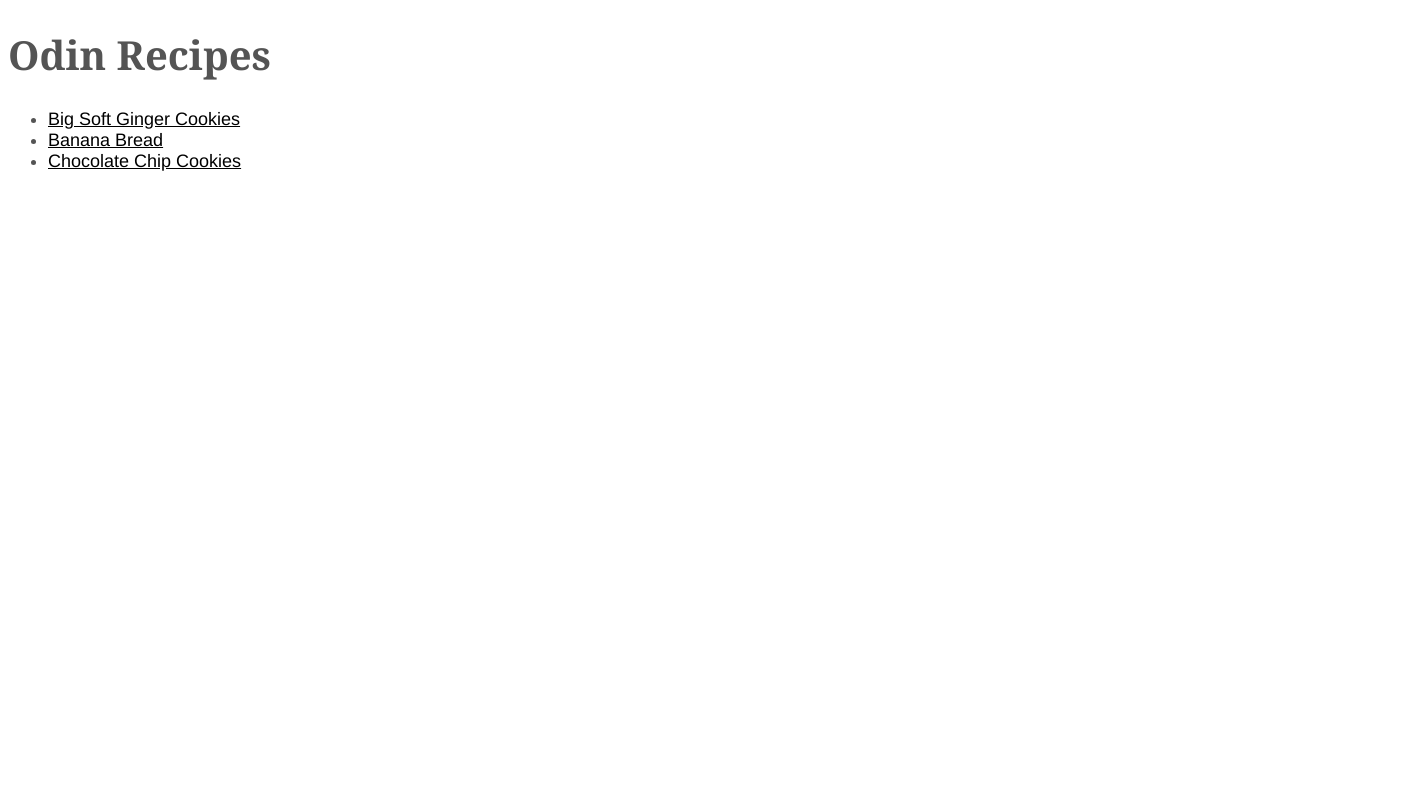
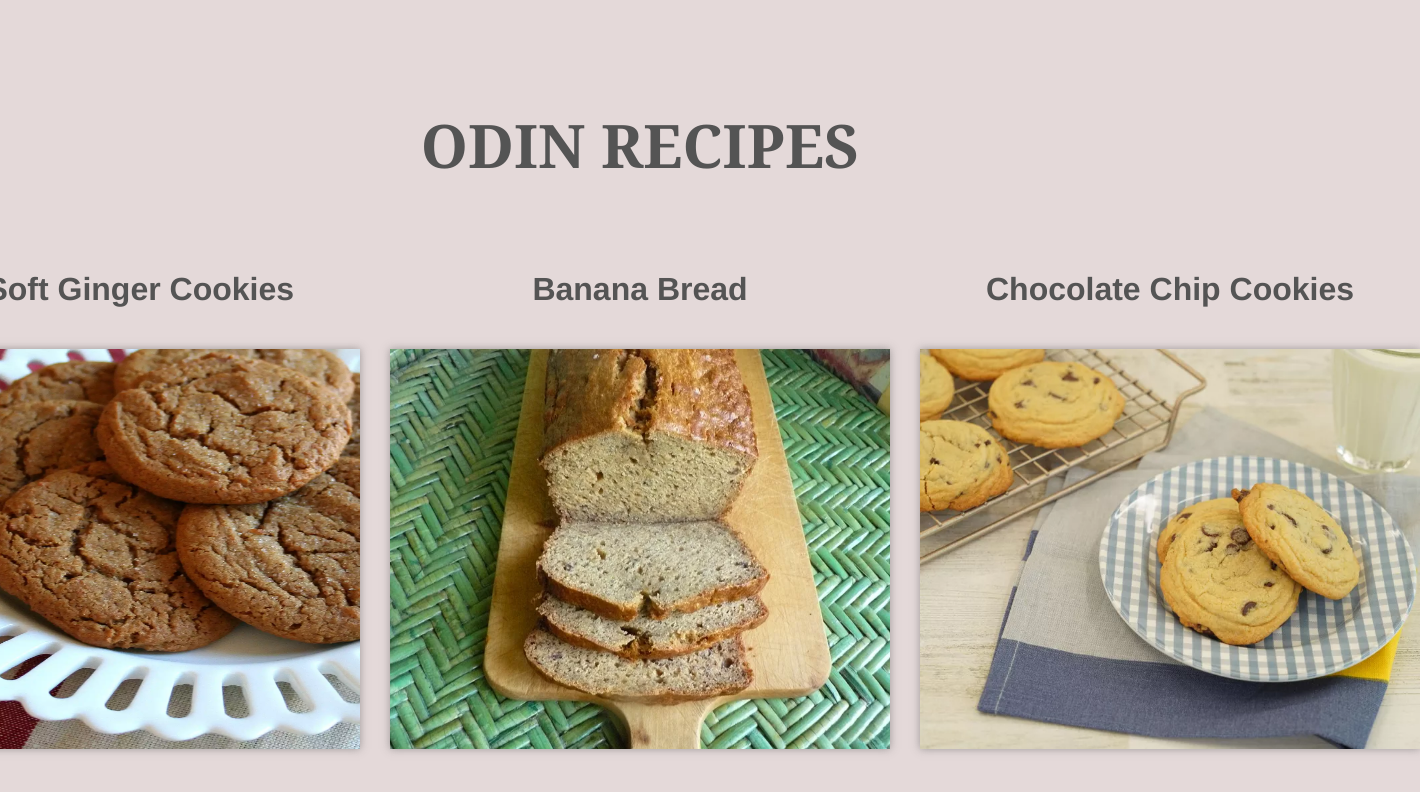
Before and after one commit to alexasdigitals/odin-recipes, a plain HTML site: page index.html in a window 1280 px wide. Shown: the whole page, 1420 px wide, since content can reach past the window. Drawn offline with Linux system fonts and the light colour scheme.

Commit message:
recipe website style
I added more styling to the odin recipe website.

```diff
--- a/index.html
+++ b/index.html
@@ -4,17 +4,22 @@
     <meta charset="UTF-8">
     <meta name="viewport" content="width=device-width, initial-scale=1.0">
     <title>Odin Recipe Website</title>
-    <link a href="style.css" rel="stylesheet"
+    <link a href="style.css" rel="stylesheet">
 </head>
 <body>
-    <h1>Odin Recipes</h1>
+    <h1 class="h1odin">Odin Recipes</h1>
 
-    <ul>
+    <div class="inhalt"><ul>
 
-    <li><a href="./recipes/gingercookies.html">Big Soft Ginger Cookies</a></li>
-    <li><a href="./recipes/bananabread.html">Banana Bread</a></li>
-    <li><a href="./recipes/chocolatechipcookies.html">Chocolate Chip Cookies</a></li>
+        <div class="rezeptinhalte ginger"><li><li><a href="./recipes/gingercookies.html"><h2>Big Soft Ginger Cookies</h2></a></li>
+            <a href="./recipes/gingercookies.html"><img class="imginhalt" src ="images/big soft ginger cookies.webp" alt="ginger cookies on a plate" height="400px" width="500px"></a></li></div>
 
-    </ul>
+    <div class="rezeptinhalte"><li><li><h2><a href="./recipes/bananabread.html"><h2>Banana Bread</h2></a></h2></li>
+        <a href="./recipes/bananabread.html"><img class="imginhalt" src ="images/banana bread.webp" alt="banana breat cut up" height="400px" width="500px"></a></li></div>
+
+    <div class="rezeptinhalte chocolate"><li><li><h2><a href="./recipes/chocolatechipcookies.html"><h2>Chocolate Chip Cookies</h2></a></h2></li>
+        <a href="./recipes/chocolatechipcookies.html"><img class="imginhalt" src ="images/chocolate chip cookies.webp" alt="chocolate chip cookies on plate" height="400px" width="500px"></a></li></div>
+
+    </ul></div>
 </body>
 </html>
--- a/style.css
+++ b/style.css
@@ -1,4 +1,25 @@
-body {background-color: white}
+html {
+    box-sizing: border-box;
+  }
+  *, *:before, *:after {
+    box-sizing: inherit;
+  }
+
+  body {background-color: rgb(228, 217, 217); display: flex; flex-direction: column; align-items: center; justify-content: center; margin-top: 5%; margin-bottom: 5%;}
+
+.inhalt ul {display: flex; flex-direction:row; align-items: center; justify-content: center; padding: 0;}
+
+.rezeptinhalte {display: flex; flex-direction: column; align-items: center;}
+
+.imginhalt {margin-top: 3%;}
+
+.ginger {margin: 0 2% 0 0;}
+
+.chocolate {margin: 0 0 0 2%}
+
+p {width: 1140px; text-align: center;}
+
+.h1odin {font-size: 60px; text-transform: uppercase;}
 
 h1 {font-size: 40px; color: #545454; font-family: Georgia, Arial, sans-serif, Arial, serif;}
 
@@ -8,6 +29,14 @@ h3 {font-size: 26px; color: #545454; font-family: Helevtica, Arial, serif;}
 
 body {font-size: 18px; color: #545454; font-family: Helvetica, Arial, serif;}
 
-a {color: black;}
+a {color: black; text-decoration: none;}
 
 .rezeptkarte {background-color: blanchedalmond; padding: 2%; margin: 2%; max-width: 50%;}
+
+.essenbild, .imginhalt {box-shadow: 0 0 8px rgba(84, 84, 84, 0.5)}
+
+.icon {display: flex; flex-direction: row; width: 50px; height: auto; margin: 0 0 -7% -25%; z-index: 1;}
+
+.einleitung {margin: 0 0 5% 0;}
+
+ul {list-style: none;}
```
Also changed, not shown: recipes/bananabread.html (+5 -3 lines), recipes/chocolatechipcookies.html (+6 -4 lines), recipes/gingercookies.html (+5 -3 lines), images/chef.svg (added).
